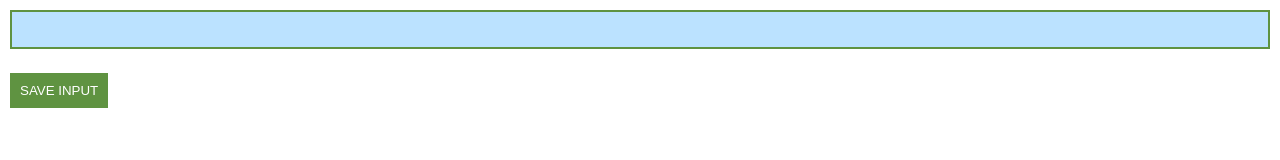
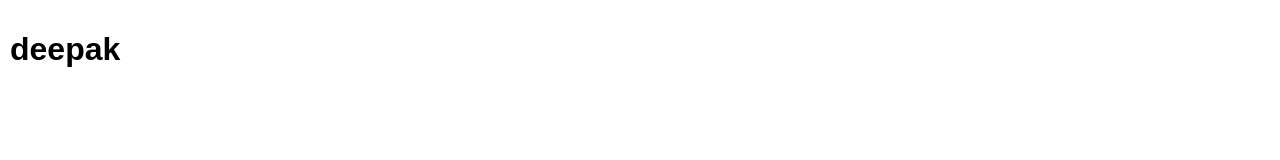
Before and after one commit to anime05depak/lead_tracker, a plain HTML site: page index.html in a window 1280 px wide. Drawn offline with Linux system fonts and the light colour scheme.

Commit message:
Update index.html

```diff
--- a/index.html
+++ b/index.html
@@ -8,9 +8,10 @@
     <link rel="stylesheet" href="chrome.css">
 </head>
 <body>
-    <input type="text" id="input-el">
+<!--     <input type="text" id="input-el">
     <button id="btn-el">SAVE INPUT</button>
     <ul id="ul-el"></ul>
-    <script src="chrome.js"></script>
+    <script src="chrome.js"></script> -->
+    <h1>deepak</h1>
 </body>
 </html>
```
